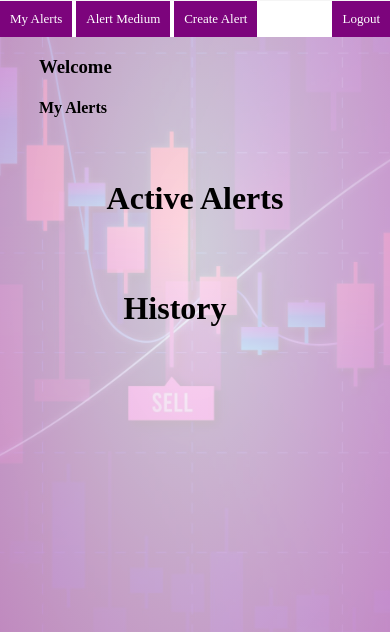
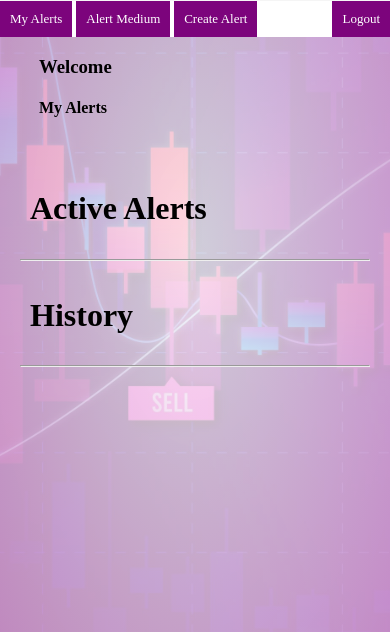
Before and after one commit to georgeeset/fx-price-watch, a Django app: template fx_market_watch/templates/user_page.html in a window 390 px wide. Shown: the part 171-803 px from the top of the page. Run offline with Django 4.2, Linux system fonts and the light colour scheme; the template is opened without the code that fills it, so the values that code supplies are empty.

Commit message:
alert cards redesigned now more responsive

```diff
--- a/fx_market_watch/templates/user_page.html
+++ b/fx_market_watch/templates/user_page.html
@@ -10,15 +10,17 @@
     <h4> My Alerts </h4>
 </div>
 <div>
-    <div class="splitRow">
-        <div class="splitColumn">
-            <div class="cardInfo">
-                <h1>Active Alerts</h1>
-              </div>
+    <div class="allAlerts">
+
+        <div class="cardInfo">
+            <h1>Active Alerts</h1>
+          </div>
+          <hr>
+        <div class="alertsGroup">
+
 
             {% for item in alert_list %}
             {% if item.is_active %}
-                <li class="cardItem" >
                     <div class="card">
                         <div class="cardInfo" id={{ item.id }} data-item='{"pair": "{{ item.currency_pair}}", "setup_condition": "{{item.setup_condition}}", "target_price":"{{ item.target_price }}", "timeframe":"{{ item.timeframe}}", "repeat_alarm": "{{ item.repeat_alarm}}", "alert_count":"{{ item.alertcount}}", "date_created":"{{ item.time_created }}", "expiration_date":"{{ item.expiration }}", "alertMedium":"{{ item.alert_medium.alert_type}}" }' data-isExpired={{item.is_active}}>
                             <div class="cardTitle">
@@ -48,20 +50,19 @@
                         </div>
 
                     </div>
-                </li>
             {% endif %}
         {% endfor %}
 
         </div>
-        <div class="splitColumn">
-
-          <div>
+        <div class="cardInfo">
             <h1>History</h1>
           </div>
-          <ul>
+          <hr>
+        <div class="alertsGroup">
+
+
             {% for item in alert_list %}
                 {% if not item.is_active %}
-                <li class="cardItem">
                     <div class="card">
                         <div class="cardInfo" id={{ item.id }} data-item='{"pair": "{{ item.currency_pair}}", "setup_condition": "{{item.setup_condition}}", "target_price":"{{ item.target_price }}", "timeframe":"{{ item.timeframe}}", "repeat_alarm": "{{ item.repeat_alarm}}", "alert_count":"{{ item.alertcount}}", "date_created":"{{ item.time_created }}", "expiration_date":"{{ item.expiration }}", "alertMedium":"{{ item.alert_medium.alert_type}}" }' data-isEditable={{item.is_editable}}>
                             <div class="cardTitle">
@@ -90,10 +91,8 @@
                         {% endif %}</div> {% endcomment %}
 
                     </div>
-                </li>
                 {% endif %}
             {% endfor %}
-        </ul>
         </div>
       </div>
 
--- a/static/styles/alert_tag.css
+++ b/static/styles/alert_tag.css
@@ -3,8 +3,9 @@
     box-shadow: 0 4px 8px 0 rgba(0,0,0,0.2);
     transition: 0.3s;
     width: 100%;
-    min-width: 300px;
+    min-width: 250px;
     margin-top: 10px;
+    max-width: 400px;
     background-color: rgb(245, 245, 245, 0.75);
     border-radius: 5px;
 }
--- a/static/styles/style.css
+++ b/static/styles/style.css
@@ -202,3 +202,16 @@ footer {
 .warning {
   color: red;
 }
+
+.alertsGroup{
+  display: flex;
+  flex-direction: row;
+  gap: 20px;
+  flex-wrap: wrap;
+  justify-content: center;
+}
+.allAlerts {
+  display: inline-block;
+  width: 100%;
+  padding: 20px;
+}
```
